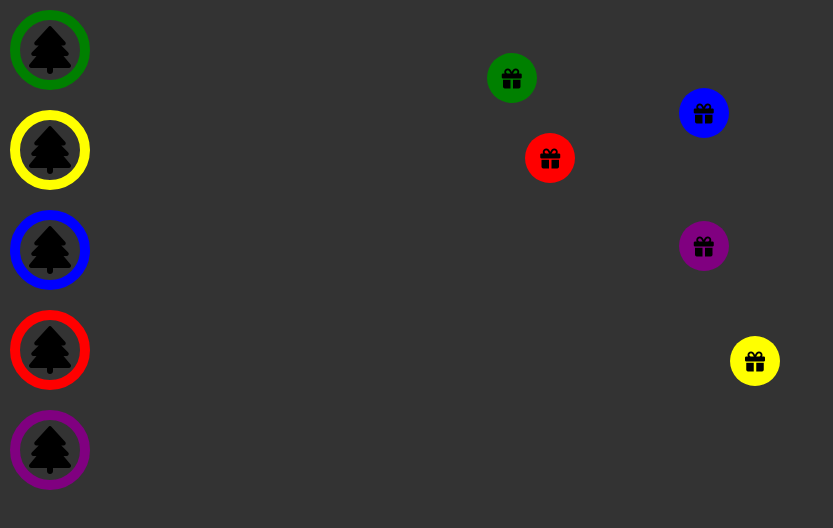
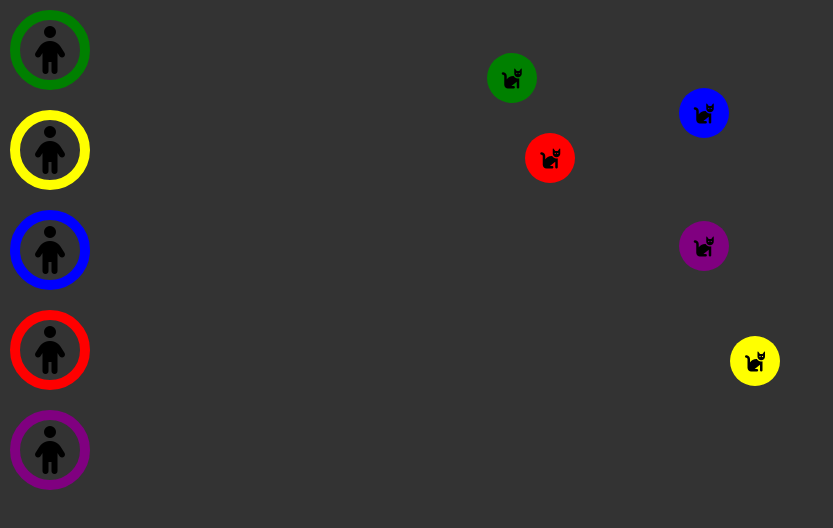
Before and after one commit to janisviesis/color_app, a React (Create React App) app: page / in a window 1280 px wide. Shown: the top 528 px of the page, without its empty margins (0-833 px from the left). Built offline with nearby package versions, Linux system fonts and the light colour scheme.

Commit message:
Cats and dogs

```diff
--- a/src/components/Dinamic.js
+++ b/src/components/Dinamic.js
@@ -8,7 +8,7 @@ function Dinamic() {
         styles.map((style, i) => (
             <React.Fragment key={i}>
                 <div style={style} id={i} className="idle">
-                    <i className="fas fa-gift fa-lg" id={i}></i>
+                    <i className="fas fa-cat fa-lg" id={i}></i>
                 </div>
             </React.Fragment>
         ))
--- a/src/components/Static.js
+++ b/src/components/Static.js
@@ -8,7 +8,7 @@ function Static() {
         styles.map((style, i) => (
             <React.Fragment key={i}>
                 <div style={style} id={"stat"+i}>
-                    <i className="fas fa-tree fa-3x"></i>
+                    <i className="fas fa-child fa-3x"></i>
                 </div>
             </React.Fragment>
         ))
--- a/src/components/passphrases.js
+++ b/src/components/passphrases.js
@@ -1,7 +1,6 @@
 const passPhrases = [
 
-    "gift", "gifts", "gifts presents", "christmas","christmas pet",
-    "christmas tree"
+    "cat", "cats", "kitten", "kittens", "dog", "dogs", "puppy", "puppies"
 ];
 
 export default passPhrases;
```
